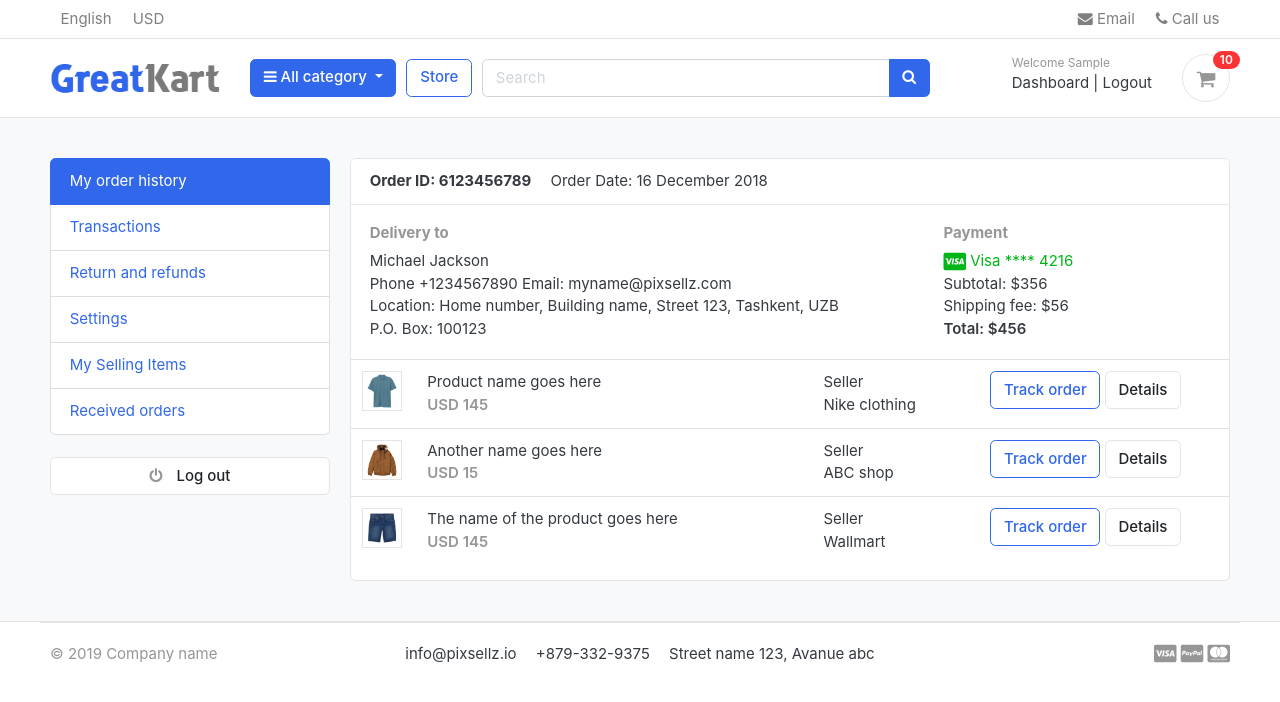
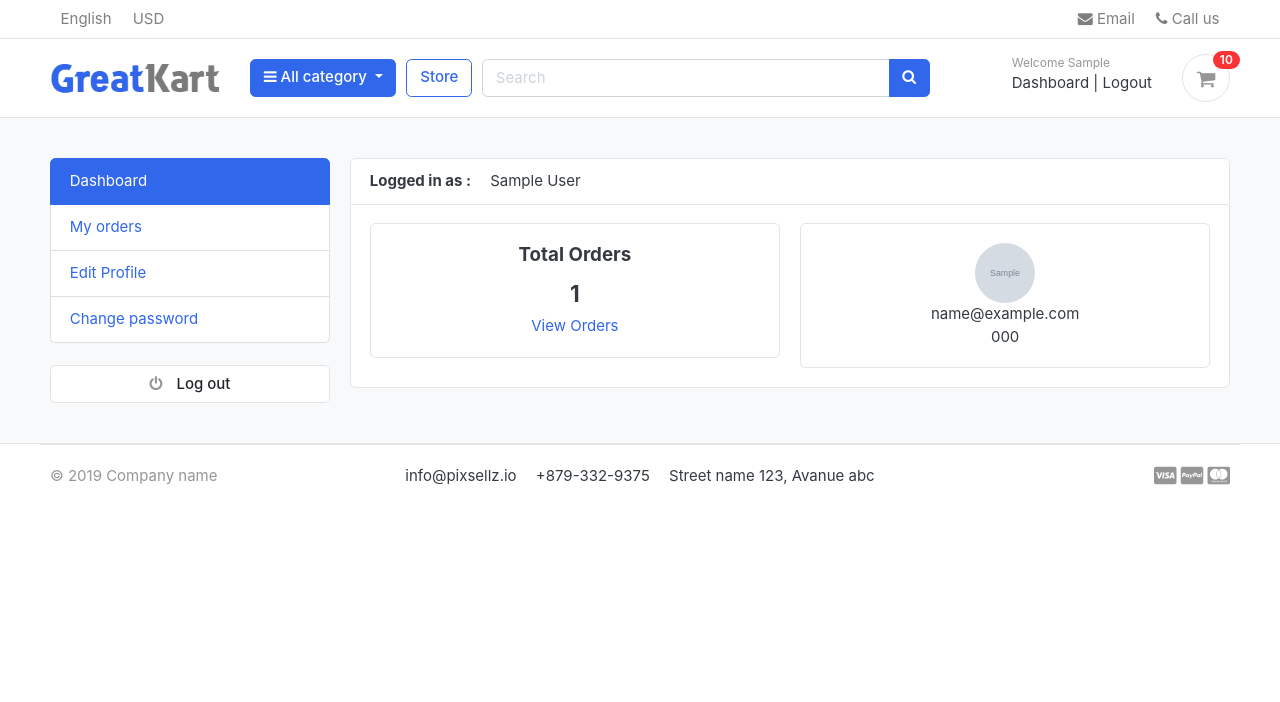
Before and after one commit to SanjayKumarPanda2000/GreatKart, a Django app: page /accounts/ in a window 1280 px wide. Shown: the top 702 px of the page. Run offline with Django 3.2, Linux system fonts and the light colour scheme; a user stored in the database is signed in; tables that the repository leaves empty hold one stand-in row (values such as "Sample post"); grey boxes marked "Sample" are stand-in pictures; some libraries are stand-ins or nearby versions; some web fonts are replaced.

Commit message:
Dashboard modules

```diff
--- a/accounts/models.py
+++ b/accounts/models.py
@@ -70,3 +70,14 @@ class Account(AbstractBaseUser):
 
     def has_module_perms(self,add_lebel):
         return True
+
+class UserProfile(models.Model):
+    user=models.OneToOneField(Account, on_delete=models.CASCADE)
+    address=models.CharField(blank=True, max_length=100)
+    profile_picture=models.ImageField(blank=True, upload_to='userprofile/')
+    city=models.CharField(blank=True,max_length=20)
+    state=models.CharField(blank=True,max_length=20)
+    country=models.CharField(blank=True,max_length=20)
+
+    def __str__(self):
+        return self.user.first_name
--- a/accounts/urls.py
+++ b/accounts/urls.py
@@ -10,4 +10,7 @@ urlpatterns = [
     path('activate/<uidb64>/<token>/', views.activate, name='activate'),
     path('resetpassword_validate/<uidb64>/<token>/', views.resetpassword_validate, name='resetpassword_validate'),
     path('resetpassword/',views.resetpassword,name='resetpassword'),
+    path('my_orders/',views.my_orders,name="my_orders"),
+    path('edit_profile/',views.edit_profile,name='edit_profile'),
+    path('change_password/',views.change_password,name='change_password'),
 ]
--- a/accounts/views.py
+++ b/accounts/views.py
@@ -1,7 +1,9 @@
 from django.shortcuts import render,redirect
 from django.urls import reverse
-from .forms import RegistractionForm
-from .models import Account
+from .forms import RegistractionForm,UserForm,UserProfileForm
+from .models import Account,UserProfile
+from order.models import Order,OrderProduct
+
 from django.contrib import messages
 from django.contrib import auth
 from django.contrib.auth.decorators import login_required
@@ -18,6 +20,7 @@ from .token import FiveMinuteTokenGenerator
 from carts.models import Cart,CartItem
 from carts.views import _cart_id
 import requests
+from django.contrib.auth import update_session_auth_hash
 # Create your views here.
 def register(request):
     if request.method=='POST':
@@ -170,7 +173,14 @@ def activate(request,uidb64,token):
 
 @login_required(login_url='login')
 def dashboard(request):
-    return render(request,'accounts/dashboard.html')
+    order=Order.objects.filter(user=request.user,is_ordered=True)
+    order_count=order.count()
+    user_profile=UserProfile.objects.get(user_id=request.user.id)
+    context={
+        'order_count':order_count,
+        'userprofile':user_profile
+    }
+    return render(request,'accounts/dashboard.html',context)
 
 
 
@@ -236,3 +246,74 @@ def resetpassword(request):
             messages.error(request,'password do not metch')
             return redirect('resetpassword')
     return render(request,'accounts/resetpassword.html')
+
+@login_required(login_url='/login/')
+def my_orders(request):
+    orders=Order.objects.filter(user=request.user,is_ordered=True).order_by('-created_at')
+
+    # Optional: prefetch order items to avoid N+1 queries
+
+
+    for order in orders:
+        order.order_items = OrderProduct.objects.filter(order=order)
+        subtotal = 0
+        for item in order.order_items:
+            item.total_price = item.quantity * item.product_price
+            subtotal += item.total_price
+
+        order.subtotal = subtotal  # Add subtotal to each order
+
+    context={
+        'orders':orders,
+    }
+    return render(request,'accounts/my_orders.html',context)
+
+@login_required(login_url='/login/')
+def edit_profile(request):
+    try:
+        user_profile=UserProfile.objects.get(user=request.user)
+
+    except UserProfile.DoesNotExist:
+        user_profile=None
+
+    if request.method=='POST':
+        user_form=UserForm(request.POST, instance=request.user)
+        profile_form=UserProfileForm(request.POST,request.FILES, instance=user_profile)
+        if user_form.is_valid() and profile_form.is_valid():
+            user_form.save()
+            profile_form.save()
+            messages.success(request,"Your profile has been updated")
+            return redirect('edit_profile')
+
+    context={
+        'userprofile':user_profile
+    }
+    return render(request,'accounts/edit_profile.html', context)
+
+@login_required(login_url='/login/')
+def change_password(request):
+    if request.method == 'POST':
+        current_password = request.POST.get('current_password')
+        new_password = request.POST.get('new_password')
+        confirm_password = request.POST.get('confirm_password')
+
+        user = request.user
+
+        if not user.check_password(current_password):
+            messages.error(request, 'Your current password is incorrect.')
+            return redirect('change_password')
+
+        if new_password != confirm_password:
+            messages.error(request, 'New passwords do not match.')
+            return redirect('change_password')
+
+        if len(new_password) < 8:
+            messages.warning(request, 'Password must be at least 8 characters.')
+            return redirect('change_password')
+
+        user.set_password(new_password)
+        user.save()
+        update_session_auth_hash(request, user)  # Keep the user logged in
+        messages.success(request, 'Your password has been successfully updated.')
+        return redirect('dashboard')
+    return render(request,'accounts/change_password.html')
--- a/templates/accounts/dashboard.html
+++ b/templates/accounts/dashboard.html
@@ -8,86 +8,37 @@
     {% include "includes/alerts.html" %}
     <div class="container">
         <div class="row">
-        <aside class="col-md-3">
-            <!--   SIDEBAR   -->
-            <ul class="list-group">
-                <a class="list-group-item active" href="#"> My order history </a>
-                <a class="list-group-item" href="#"> Transactions </a>
-                <a class="list-group-item" href="#"> Return and refunds </a>
-                <a class="list-group-item" href="#">Settings </a>
-                <a class="list-group-item" href="#"> My Selling Items </a>
-                <a class="list-group-item" href="#"> Received orders </a>
-            </ul>
-            <br>
-            <a class="btn btn-light btn-block" href="{% url 'logout' %}"> <i class="fa fa-power-off"></i> <span class="text">Log out</span> </a>
-            <!--   SIDEBAR .//END   -->
-        </aside>
+        {% include 'accounts/dashboard_sidebar.html' %}
         <main class="col-md-9">
             <article class="card">
                 <header class="card-header">
-                <strong class="d-inline-block mr-3">Order ID: 6123456789</strong>
-                <span>Order Date: 16 December 2018</span>
+                    <strong class="d-inline-block mr-3">Logged in as : </strong>
+                    <span>{{user.full_name}}</span>
                 </header>
                 <div class="card-body">
                     <div class="row">
-                    <div class="col-md-8">
-                        <h6 class="text-muted">Delivery to</h6>
-                        <p>Michael Jackson <br>
-                        Phone +1234567890 Email: myname@pixsellz.com <br>
-                        Location: Home number, Building name, Street 123,  Tashkent, UZB <br>
-                        P.O. Box: 100123
-                         </p>
+                       <div class="col-md-6" style="text-align:center;">
+                        <div class="card">
+                            <div class="card-body">
+                                <h5 class="card-title">Total Orders</h5>
+                                <h4>{{order_count}}</h4>
+                                <a href="{% url 'my_orders' %}">View Orders</a>
                             </div>
-                    <div class="col-md-4">
-                        <h6 class="text-muted">Payment</h6>
-                        <span class="text-success">
-                            <i class="fab fa-lg fa-cc-visa"></i>
-                            Visa  **** 4216
-                        </span>
-                        <p>Subtotal: $356 <br>
-                         Shipping fee:  $56 <br>
-                         <span class="b">Total:  $456 </span>
-                        </p>
                         </div>
+                       </div>
+                       <div class="col-md-6" style="text-align:center;">
+                        <div class="card">
+                            <div class="card-body">
+                                <img src="{{userprofile.profile_picture.url}}" alt="Profile picture" height="60" width="60" style="border-radius: 50%">
+                                <p class="mb-0">{{user.email}}</p>
+                                <p>{{user.phone_number}}</p>
+                            </div>
+                        </div>
+                       </div>
+
                     </div> <!-- row.// -->
                 </div> <!-- card-body .// -->
-            <div class="table-responsive">
-            <table class="table table-hover">
-                <tr>
-                    <td width="65">
-                        <img src="../images/items/1.jpg" class="img-xs border">
-                    </td>
-                    <td>
-                        <p class="title mb-0">Product name goes here </p>
-                        <var class="price text-muted">USD 145</var>
-                    </td>
-                    <td> Seller <br> Nike clothing </td>
-                    <td width="250"> <a href="#" class="btn btn-outline-primary">Track order</a> <a href="#" class="btn btn-light"> Details </a> </td>
-                </tr>
-                <tr>
-                    <td>
-                        <img src="../images/items/2.jpg" class="img-xs border">
-                    </td>
-                    <td>
-                        <p class="title mb-0">Another name goes here </p>
-                        <var class="price text-muted">USD 15</var>
-                    </td>
-                    <td> Seller <br> ABC shop </td>
-                    <td> <a href="#" class="btn btn-outline-primary">Track order</a> <a href="#" class="btn btn-light"> Details </a> </td>
-                </tr>
-                <tr>
-                    <td>
-                        <img src="../images/items/3.jpg" class="img-xs border">
-                    </td>
-                    <td>
-                        <p class="title mb-0">The name of the product  goes here </p>
-                        <var class="price text-muted">USD 145</var>
-                    </td>
-                    <td> Seller <br> Wallmart </td>
-                    <td> <a href="#" class="btn btn-outline-primary">Track order</a> <a href="#" class="btn btn-light"> Details </a> </td>
-                </tr>
-            </table>
-            </div> <!-- table-responsive .end// -->
+
             </article> <!-- order-group.// -->
         </main>
     </div> <!-- row.// -->
--- /dev/null
+++ b/templates/accounts/dashboard_sidebar.html
@@ -0,0 +1,13 @@
+<aside class="col-md-3">
+    <!--   SIDEBAR   -->
+    <ul class="list-group">
+        <a class="list-group-item {% if '/accounts/' == request.path %}active{% endif %}" href="{% url 'dashboard' %}"> Dashboard </a>
+        <a class="list-group-item {% if '/accounts/my_orders/' in request.path %}active{% endif %}" href="{% url 'my_orders' %}"> My orders </a>
+        <a class="list-group-item {% if '/edit_profile/' in request.path %}active{% endif %}" href="{% url 'edit_profile' %}"> Edit Profile </a>
+        <a class="list-group-item {% if '/change_password/' in request.path %}active{% endif %}" href="{% url 'change_password' %}">Change password </a>
+
+    </ul>
+    <br>
+    <a class="btn btn-light btn-block" href="{% url 'logout' %}"> <i class="fa fa-power-off"></i> <span class="text">Log out</span> </a>
+    <!--   SIDEBAR .//END   -->
+</aside>
--- a/templates/base.html
+++ b/templates/base.html
@@ -27,6 +27,7 @@
 <link href="{% static 'css/ui.css' %}" rel="stylesheet" type="text/css"/>
 <link href="{% static 'css/responsive.css' %}" rel="stylesheet" media="only screen and (max-width: 1200px)" />
 <link href="{% static 'css/custom.css' %}" rel="stylesheet" type="text/css"/>
+<link href="{% static 'css/custom_myorder.css' %}" rel="stylesheet" type="text/css"/>
 
 {% comment %} <!-- custom javascript -->
 <script src="{% static 'css/responsive.css' %}" type="text/javascript"></script> {% endcomment %}
```
Also changed, not shown: accounts/admin.py (+10 -1 lines), accounts/forms.py (+13 -1 lines), static/css/custom_myorder.css (added, +176 -0 lines), templates/accounts/change_password.html (added, +46 -0 lines), templates/accounts/edit_profile.html (added, +83 -0 lines), templates/accounts/my_orders.html (added, +79 -0 lines), accounts/migrations/0002_userprofile.py (added), static/images/default_profile.png (added). Lines whose indentation alone changed are shown as unchanged.
